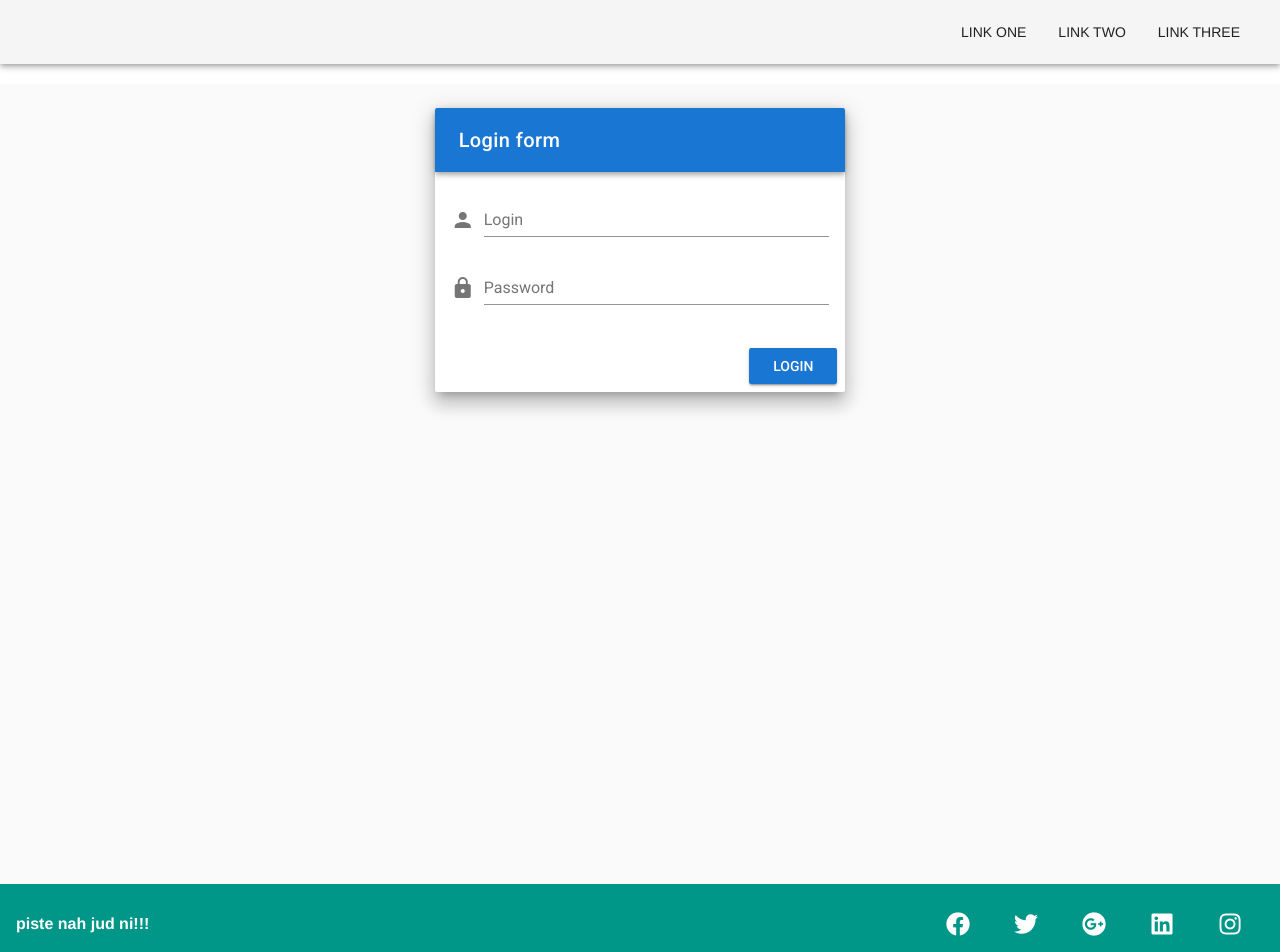
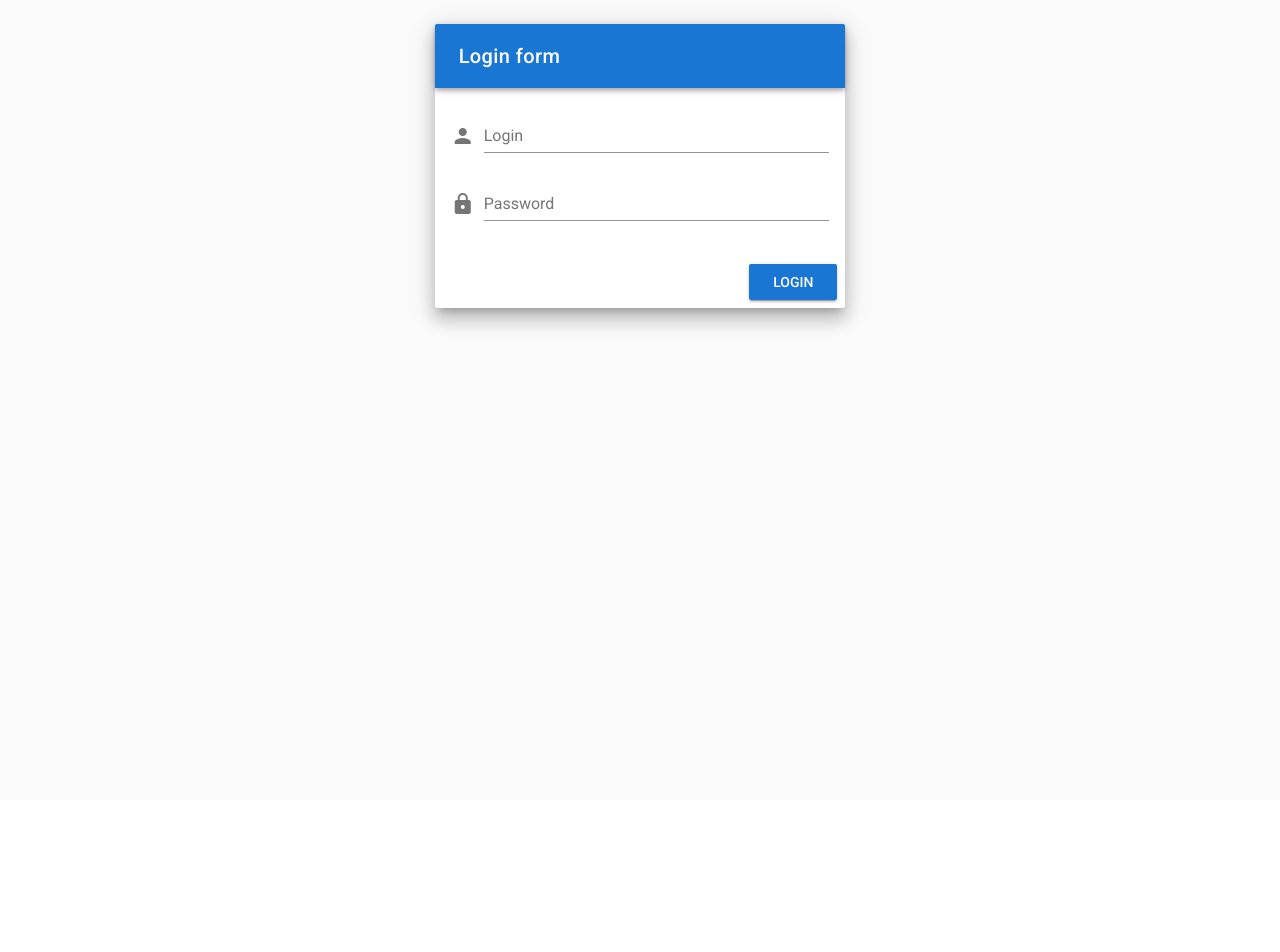
Before and after one commit to Damiel31/goThesis, a Vue app: page / in a window 1280 px wide. Shown: the top 952 px of the page. After the commit the page ends 800 px from the top, so only its background shows below. Built offline with nearby package versions, Linux system fonts and the light colour scheme.

Commit message:
clean main App

```diff
--- a/src/App.vue
+++ b/src/App.vue
@@ -1,26 +1,15 @@
 <template>
   <div id="app">
-    <appheader></appheader>
 
     <router-view/>
 
-    <appfooter></appfooter>
   </div>
 </template>
 
 <script>
-import header from './components/staticComp/header.vue'
-import footer from './components/staticComp/footer.vue'
 export default {
-  name: 'App',
-  data: () => ({
+  name: 'App'
 
-
-  }),
-  components: {
-    'appheader': header,
-    'appfooter': footer
-  }
 };
 
 </script>
```
